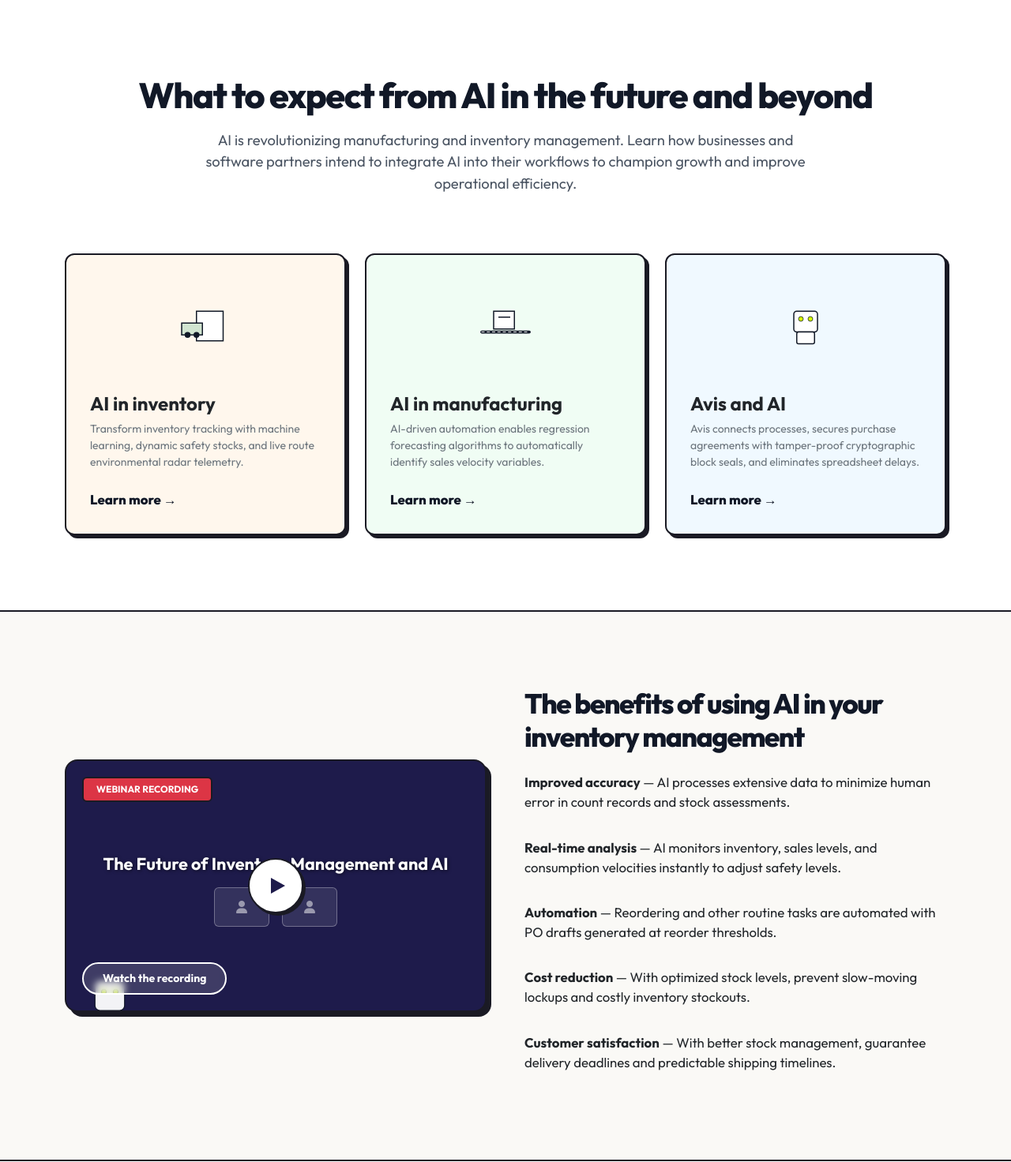
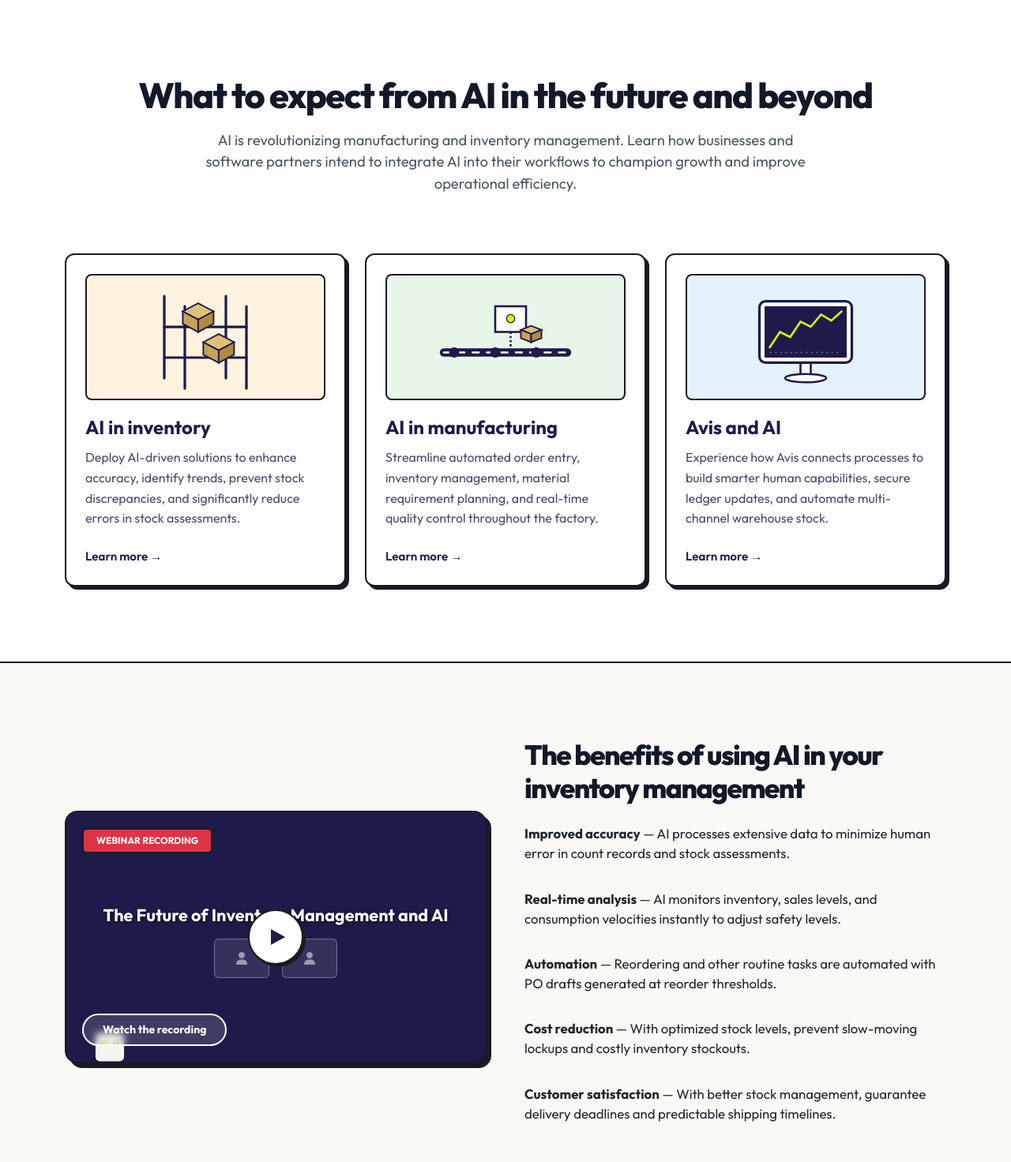
Before and after one commit to ParthChoudhary123/avis2, a Django app: page / in a window 1280 px wide. Shown: the part 948-2420 px from the top of the page at 79% size. Run offline with Django 5.2, Linux system fonts and the light colour scheme.

Commit message:
Implement detailed orange green and blue top frame specifications for the 3 expectation cards under Avis AI

```diff
--- a/inventory/templates/inventory/landing.html
+++ b/inventory/templates/inventory/landing.html
@@ -787,60 +787,108 @@
             </p>
 
             <div class="row g-4 text-start mt-4">
-                <!-- Card 1: AI in Inventory (Light Orange background) -->
+                <!-- Card 1: AI in Inventory (Light Orange background top frame) -->
                 <div class="col-md-4">
-                    <div class="expectation-card" style="background-color: #fff7ed; border: var(--border-main); border-radius: 12px; box-shadow: 4px 4px 0px var(--border-color); padding: 30px; height: 100%;">
-                        <div class="card-ill-box mb-4">
-                            <svg viewBox="0 0 100 80" width="80" height="60" fill="none" xmlns="http://www.w3.org/2000/svg">
-                                <rect x="35" y="15" width="45" height="50" fill="#ffffff" stroke="#111827" stroke-width="2" />
-                                <rect x="10" y="35" width="35" height="20" fill="#d2e5d1" stroke="#111827" stroke-width="2" />
-                                <circle cx="20" cy="55" r="5" fill="#111827" />
-                                <circle cx="35" cy="55" r="5" fill="#111827" />
+                    <div class="expectation-card" style="background-color: #ffffff; border: var(--border-main); border-radius: 12px; box-shadow: 4px 4px 0px var(--border-color); padding: 24px; height: 100%; display: flex; flex-direction: column; justify-content: space-between;">
+                        <div>
+                            <!-- Top Graphic Accent Frame -->
+                            <div style="background-color: #FFF3E0; border-radius: 8px; height: 160px; display: flex; justify-content: center; align-items: center; margin-bottom: 20px; border: var(--border-main);">
+                                <svg viewBox="0 0 160 120" width="100%" height="100%" xmlns="http://www.w3.org/2000/svg">
+                                    <!-- Left rack vertical columns -->
+                                    <line x1="40" y1="20" x2="40" y2="100" stroke="#1e1b4b" stroke-width="2.5" stroke-linecap="round" />
+                                    <line x1="60" y1="30" x2="60" y2="110" stroke="#1e1b4b" stroke-width="2.5" stroke-linecap="round" />
+                                    <!-- Shelf horizontal bars -->
+                                    <line x1="40" y1="50" x2="120" y2="50" stroke="#1e1b4b" stroke-width="2.5" stroke-linecap="round" />
+                                    <line x1="40" y1="80" x2="120" y2="80" stroke="#1e1b4b" stroke-width="2.5" stroke-linecap="round" />
+                                    <!-- Right rack vertical columns -->
+                                    <line x1="100" y1="20" x2="100" y2="100" stroke="#1e1b4b" stroke-width="2.5" stroke-linecap="round" />
+                                    <line x1="120" y1="30" x2="120" y2="110" stroke="#1e1b4b" stroke-width="2.5" stroke-linecap="round" />
+                                    <!-- Isometric boxes sitting on shelves -->
+                                    <!-- Box 1 (Top shelf) -->
+                                    <g transform="translate(48, 25)">
+                                        <polygon points="10,10 25,2 40,10 25,18" fill="#dfc07b" stroke="#1e1b4b" stroke-width="1.5" />
+                                        <polygon points="10,10 25,18 25,30 10,22" fill="#c6a359" stroke="#1e1b4b" stroke-width="1.5" />
+                                        <polygon points="25,18 40,10 40,22 25,30" fill="#ae8b40" stroke="#1e1b4b" stroke-width="1.5" />
+                                    </g>
+                                    <!-- Box 2 (Bottom shelf) -->
+                                    <g transform="translate(68, 55)">
+                                        <polygon points="10,10 25,2 40,10 25,18" fill="#dfc07b" stroke="#1e1b4b" stroke-width="1.5" />
+                                        <polygon points="10,10 25,18 25,30 10,22" fill="#c6a359" stroke="#1e1b4b" stroke-width="1.5" />
+                                        <polygon points="25,18 40,10 40,22 25,30" fill="#ae8b40" stroke="#1e1b4b" stroke-width="1.5" />
+                                    </g>
                                 </svg>
                             </div>
-                        <h4 class="fw-bold text-dark mb-2">AI in inventory</h4>
-                        <p class="text-secondary small mb-4">
-                            Transform inventory tracking with machine learning, dynamic safety stocks, and live route environmental radar telemetry.
+                            <h3 style="font-size: 1.5rem; font-weight: 700; color: #1e1b4b; margin-bottom: 12px;">AI in inventory</h3>
+                            <p style="font-size: 1rem; line-height: 1.6; color: rgba(30, 27, 75, 0.8); margin-bottom: 24px;">
+                                Deploy AI-driven solutions to enhance accuracy, identify trends, prevent stock discrepancies, and significantly reduce errors in stock assessments.
                             </p>
-                        <a href="{% url 'product_list' %}" class="hero-anchor-link">Learn more →</a>
+                        </div>
+                        <a href="{% url 'product_list' %}" style="font-size: 0.95rem; font-weight: 600; color: #1e1b4b; text-decoration: none; display: inline-flex; align-items: center; gap: 4px;">Learn more →</a>
                     </div>
                 </div>
 
-                <!-- Card 2: AI in Manufacturing (Light Green background) -->
+                <!-- Card 2: AI in Manufacturing (Light Green background top frame) -->
                 <div class="col-md-4">
-                    <div class="expectation-card" style="background-color: #f0fdf4; border: var(--border-main); border-radius: 12px; box-shadow: 4px 4px 0px var(--border-color); padding: 30px; height: 100%;">
-                        <div class="card-ill-box mb-4">
-                            <svg viewBox="0 0 100 80" width="80" height="60" fill="none" xmlns="http://www.w3.org/2000/svg">
-                                <path d="M10 50 L90 50" stroke="#111827" stroke-width="5" stroke-linecap="round" />
-                                <path d="M10 50 L90 50" stroke="#ffffff" stroke-width="1.5" stroke-linecap="round" stroke-dasharray="4 5" />
-                                <rect x="30" y="15" width="35" height="30" fill="#ffffff" stroke="#111827" stroke-width="2" />
-                                <line x1="38" y1="25" x2="58" y2="25" stroke="#111827" stroke-width="2" />
+                    <div class="expectation-card" style="background-color: #ffffff; border: var(--border-main); border-radius: 12px; box-shadow: 4px 4px 0px var(--border-color); padding: 24px; height: 100%; display: flex; flex-direction: column; justify-content: space-between;">
+                        <div>
+                            <!-- Top Graphic Accent Frame -->
+                            <div style="background-color: #E8F5E9; border-radius: 8px; height: 160px; display: flex; justify-content: center; align-items: center; margin-bottom: 20px; border: var(--border-main);">
+                                <svg viewBox="0 0 160 120" width="100%" height="100%" xmlns="http://www.w3.org/2000/svg">
+                                    <!-- Conveyor belt base -->
+                                    <path d="M20 75 L140 75" stroke="#1e1b4b" stroke-width="8" stroke-linecap="round" />
+                                    <path d="M20 75 L140 75" stroke="#ffffff" stroke-width="2" stroke-linecap="round" stroke-dasharray="6 8" />
+                                    <!-- Roller wheels -->
+                                    <circle cx="30" cy="75" r="5" fill="#1e1b4b" />
+                                    <circle cx="70" cy="75" r="5" fill="#1e1b4b" />
+                                    <circle cx="110" cy="75" r="5" fill="#1e1b4b" />
+                                    <!-- Sorting arm sensor dome -->
+                                    <g transform="translate(60, 20)">
+                                        <rect x="10" y="10" width="30" height="25" fill="#ffffff" stroke="#1e1b4b" stroke-width="2" />
+                                        <circle cx="25" cy="22" r="4" fill="#D4FF00" stroke="#1e1b4b" stroke-width="1" />
+                                        <path d="M25 35 L25 50" stroke="#1e1b4b" stroke-width="2" stroke-dasharray="2 2" />
+                                    </g>
+                                    <!-- Isometric Box on conveyor -->
+                                    <g transform="translate(90, 48)">
+                                        <polygon points="5,5 15,1 25,5 15,9" fill="#dfc07b" stroke="#1e1b4b" stroke-width="1.5" />
+                                        <polygon points="5,5 15,9 15,17 5,13" fill="#c6a359" stroke="#1e1b4b" stroke-width="1.5" />
+                                        <polygon points="15,9 25,5 25,13 15,17" fill="#ae8b40" stroke="#1e1b4b" stroke-width="1.5" />
+                                    </g>
                                 </svg>
                             </div>
-                        <h4 class="fw-bold text-dark mb-2">AI in manufacturing</h4>
-                        <p class="text-secondary small mb-4">
-                            AI-driven automation enables regression forecasting algorithms to automatically identify sales velocity variables.
+                            <h3 style="font-size: 1.5rem; font-weight: 700; color: #1e1b4b; margin-bottom: 12px;">AI in manufacturing</h3>
+                            <p style="font-size: 1rem; line-height: 1.6; color: rgba(30, 27, 75, 0.8); margin-bottom: 24px;">
+                                Streamline automated order entry, inventory management, material requirement planning, and real-time quality control throughout the factory.
                             </p>
-                        <a href="{% url 'manager_dashboard' %}" class="hero-anchor-link">Learn more →</a>
+                        </div>
+                        <a href="{% url 'manager_dashboard' %}" style="font-size: 0.95rem; font-weight: 600; color: #1e1b4b; text-decoration: none; display: inline-flex; align-items: center; gap: 4px;">Learn more →</a>
                     </div>
                 </div>
 
-                <!-- Card 3: Avis and AI (Light Blue background) -->
+                <!-- Card 3: Avis and AI (Light Blue background top frame) -->
                 <div class="col-md-4">
-                    <div class="expectation-card" style="background-color: #f0f9ff; border: var(--border-main); border-radius: 12px; box-shadow: 4px 4px 0px var(--border-color); padding: 30px; height: 100%;">
-                        <div class="card-ill-box mb-4">
-                            <svg viewBox="0 0 100 80" width="80" height="60" fill="none" xmlns="http://www.w3.org/2000/svg">
-                                <rect x="30" y="15" width="40" height="35" rx="5" fill="#ffffff" stroke="#111827" stroke-width="2" />
-                                <circle cx="42" cy="28" r="4" fill="#D4FF00" stroke="#111827" stroke-width="1" />
-                                <circle cx="58" cy="28" r="4" fill="#D4FF00" stroke="#111827" stroke-width="1" />
-                                <rect x="35" y="50" width="30" height="20" rx="3" fill="#ffffff" stroke="#111827" stroke-width="2" />
+                    <div class="expectation-card" style="background-color: #ffffff; border: var(--border-main); border-radius: 12px; box-shadow: 4px 4px 0px var(--border-color); padding: 24px; height: 100%; display: flex; flex-direction: column; justify-content: space-between;">
+                        <div>
+                            <!-- Top Graphic Accent Frame -->
+                            <div style="background-color: #E3F2FD; border-radius: 8px; height: 160px; display: flex; justify-content: center; align-items: center; margin-bottom: 20px; border: var(--border-main);">
+                                <svg viewBox="0 0 160 120" width="100%" height="100%" xmlns="http://www.w3.org/2000/svg">
+                                    <!-- Stand -->
+                                    <rect x="75" y="80" width="10" height="20" fill="#ffffff" stroke="#1e1b4b" stroke-width="2" />
+                                    <ellipse cx="80" cy="100" rx="20" ry="4" fill="#ffffff" stroke="#1e1b4b" stroke-width="2" />
+                                    <!-- Monitor screen -->
+                                    <rect x="35" y="25" width="90" height="60" rx="6" fill="#ffffff" stroke="#1e1b4b" stroke-width="2.5" />
+                                    <rect x="40" y="30" width="80" height="50" fill="#1e1b4b" />
+                                    <!-- Charts lines -->
+                                    <path d="M45 70 L55 55 L65 60 L75 45 L85 50 L95 38 L105 44 L115 35" fill="none" stroke="#D4FF00" stroke-width="2" stroke-linecap="round" />
+                                    <!-- Grid lines under chart -->
+                                    <line x1="45" y1="75" x2="115" y2="75" stroke="#ffffff" stroke-width="1" stroke-dasharray="2 3" opacity="0.3" />
                                 </svg>
                             </div>
-                        <h4 class="fw-bold text-dark mb-2">Avis and AI</h4>
-                        <p class="text-secondary small mb-4">
-                            Avis connects processes, secures purchase agreements with tamper-proof cryptographic block seals, and eliminates spreadsheet delays.
+                            <h3 style="font-size: 1.5rem; font-weight: 700; color: #1e1b4b; margin-bottom: 12px;">Avis and AI</h3>
+                            <p style="font-size: 1rem; line-height: 1.6; color: rgba(30, 27, 75, 0.8); margin-bottom: 24px;">
+                                Experience how Avis connects processes to build smarter human capabilities, secure ledger updates, and automate multi-channel warehouse stock.
                             </p>
-                        <a href="{% url 'blockchain_view' %}" class="hero-anchor-link">Learn more →</a>
+                        </div>
+                        <a href="{% url 'blockchain_view' %}" style="font-size: 0.95rem; font-weight: 600; color: #1e1b4b; text-decoration: none; display: inline-flex; align-items: center; gap: 4px;">Learn more →</a>
                     </div>
                 </div>
             </div>
```
Lines whose indentation alone changed are shown as unchanged.
